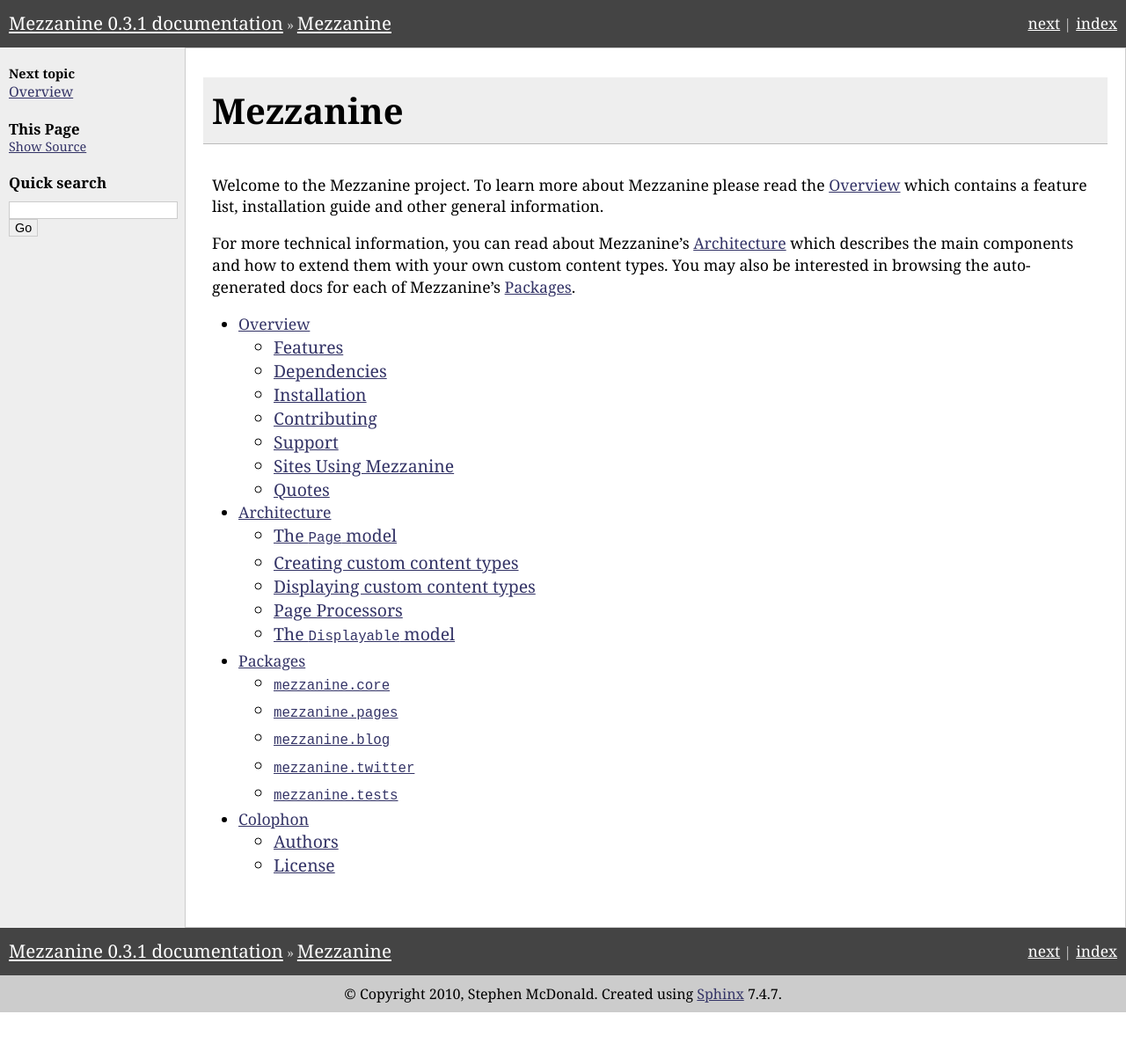
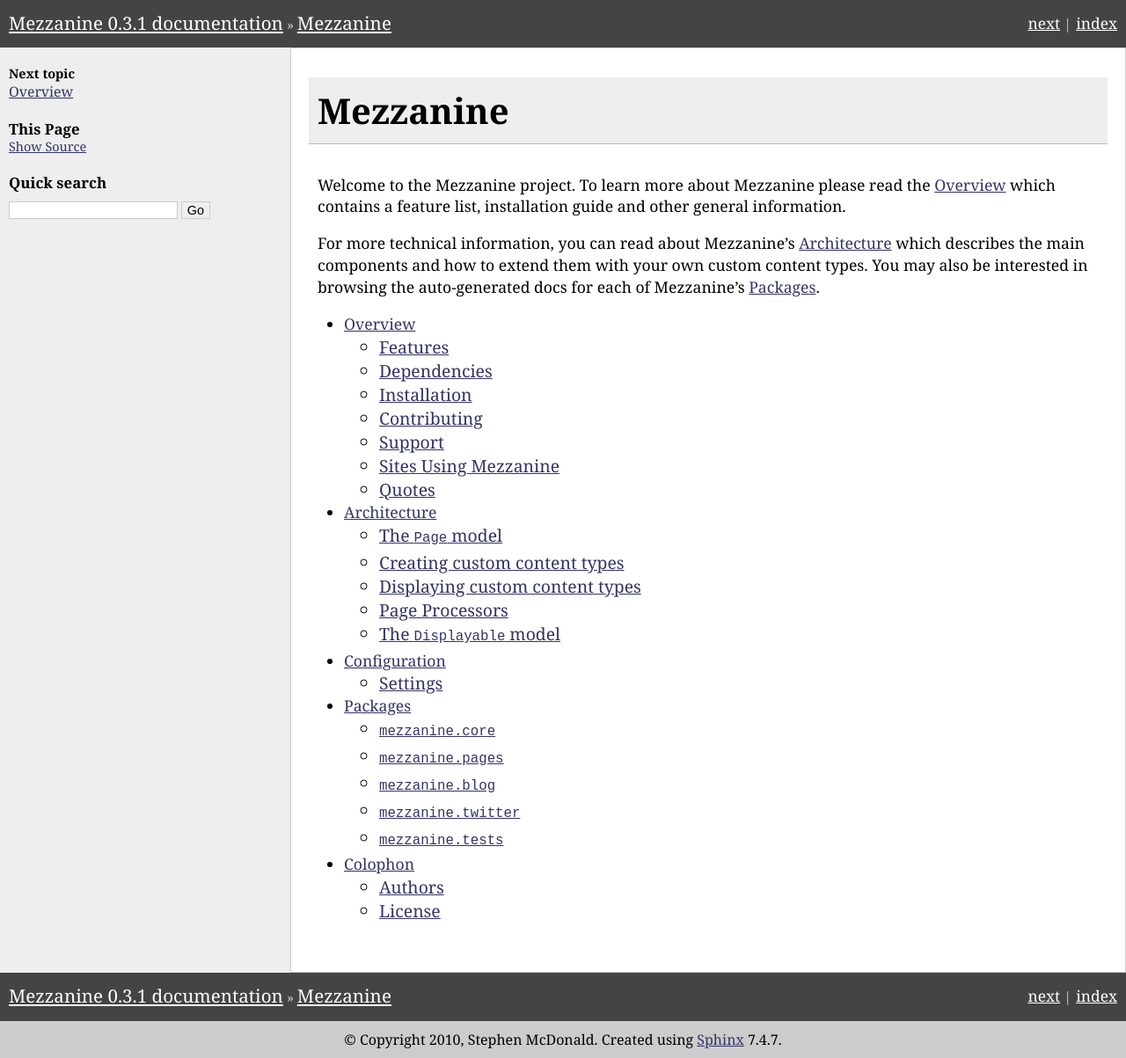
Before and after one commit to stephenmcd/mezzanine, a Sphinx documentation site: the page built from docs/index.rst, in a window 1280 px wide. Shown: the whole page at 88% size. Built offline with Sphinx 7.4.7, drawn with Linux system fonts in a browser that asks for light colours; before the commit the page ends 1151 px from its top, so only the background shows below that; some of the changed lines change nothing that is shown.

Commit message:
Added routine to sphinx conf.py to auto-generate docs for mezzanine.settings.

```diff
--- a/docs/conf.py
+++ b/docs/conf.py
@@ -12,9 +12,34 @@
 # serve to show the default.
 
 import sys, os
-sys.path.insert(0, os.path.join(os.path.abspath(os.path.dirname(__file__)), ".."))
+docs_path = os.path.abspath(os.path.dirname(__file__))
+sys.path.insert(0, os.path.join(docs_path, ".."))
 os.environ["DJANGO_SETTINGS_MODULE"] = "mezzanine.project_template.settings"
 import mezzanine
+
+# Generate the documentation for mezzanine.settings
+import mezzanine.settings
+settings_comment = []
+settings_docs = [".. THIS DOCUMENT IS AUTO GENERATED VIA conf.py"]
+with open(mezzanine.settings.__file__.rstrip("c"), "r") as f:
+    for line in f:
+        if line.startswith("#"):
+            settings_comment.append(line.lstrip("#").strip())
+        elif line.startswith("setting("):
+            settings_name = line.split('setting("', 1)[1].split('"', 1)[0]
+            settings_default = getattr(mezzanine.settings, settings_name)
+            if isinstance(settings_default, basestring):
+                settings_default = '"%s"' % settings_default
+            settings_default = "``%s``" % str(settings_default)
+            settings_name = "``MEZZANINE_%s``" % settings_name
+            settings_docs.extend(["", settings_name, "-" * len(settings_name)])
+            settings_docs.extend(["", "Default: %s" % settings_default, ""])
+            settings_docs.extend(settings_comment)
+            settings_comment = []
+        elif not line.strip():
+            settings_comment = []
+with open(os.path.join(docs_path, "settings.rst"), "w") as f:
+    f.write("\n".join(settings_docs))
 
 # If extensions (or modules to document with autodoc) are in another directory,
 # add these directories to sys.path here. If the directory is relative to the
--- /dev/null
+++ b/docs/configuration.rst
@@ -0,0 +1,11 @@
+=============
+Configuration
+=============
+
+Settings
+========
+
+Below are each of the settings you can define in your project's
+``settings`` module to control the behaviour of Mezzanine.
+
+.. include:: settings.rst
--- a/docs/index.rst
+++ b/docs/index.rst
@@ -16,5 +16,6 @@
 
     overview
     architecture
+    configuration
     packages
     colophon
--- a/docs/mezzanine_theme/static/mezzanine.css
+++ b/docs/mezzanine_theme/static/mezzanine.css
@@ -435,10 +435,10 @@
 .related li {color:#ccc;}
 .related .right a {font-size:110%;}
 .document {background:#eee;}
-.bodywrapper {margin:0 0 0 210px; background:#fff; border:1px solid #ccc;}
+.bodywrapper {margin:0 0 0 330px; background:#fff; border:1px solid #ccc;}
 input {border: 1px solid #ccc !important;}
 .documentwrapper {float:left; width:100%;}
-.sphinxsidebar {width:210px !important;}
+.sphinxsidebar {width:330px !important;}
 .sphinxsidebarwrapper {padding-top:20px !important;}
 .sphinxsidebarwrapper ul {padding:5px;}
 .sphinxsidebarwrapper li {font-size:100%; line-height:120%;}
--- /dev/null
+++ b/docs/settings.rst
@@ -0,0 +1,123 @@
+.. THIS DOCUMENT IS AUTO GENERATED VIA conf.py
+
+``MEZZANINE_ADMIN_REMOVAL``
+---------------------------
+
+Default: ``()``
+
+Unregister these models installed by default (occurs in urlconf).
+
+``MEZZANINE_BLOG_TITLE``
+------------------------
+
+Default: ``"The Mezzanine Blog"``
+
+Blog feed settings.
+
+``MEZZANINE_BLOG_DESCRIPTION``
+------------------------------
+
+Default: ``"The Mezzanine Blog"``
+
+
+``MEZZANINE_BLOG_BITLY_USER``
+-----------------------------
+
+Default: ``None``
+
+Credentials for bit.ly URL shortening service.
+
+``MEZZANINE_BLOG_BITLY_KEY``
+----------------------------
+
+Default: ``None``
+
+
+``MEZZANINE_BLOG_POST_PER_PAGE``
+--------------------------------
+
+Default: ``5``
+
+Number of blog posts to show on a blog listing page.
+
+``MEZZANINE_BLOG_POST_MAX_PAGING_LINKS``
+----------------------------------------
+
+Default: ``10``
+
+Maximum number of paging links to show on a blog listing page.
+
+``MEZZANINE_BLOG_SLUG``
+-----------------------
+
+Default: ``"blog"``
+
+Slug of the page object for the blog.
+
+``MEZZANINE_COMMENTS_DISQUS_SHORTNAME``
+---------------------------------------
+
+Default: ``None``
+
+Shortname when using the Disqus comments system (http://disqus.com).
+
+``MEZZANINE_COMMENTS_DISQUS_KEY``
+---------------------------------
+
+Default: ``None``
+
+Disqus user's API key for displaying recent comments in the admin dashboard.
+
+``MEZZANINE_COMMENTS_DEFAULT_APPROVED``
+---------------------------------------
+
+Default: ``True``
+
+If True, the built-in comments are approved by default.
+
+``MEZZANINE_COMMENTS_NUM_LATEST``
+---------------------------------
+
+Default: ``5``
+
+Number of latest comments to show in the admin dashboard.
+
+``MEZZANINE_COMMENTS_UNAPPROVED_VISIBLE``
+-----------------------------------------
+
+Default: ``True``
+
+If True, unapproved comments will have a placeholder visible on the site
+with a "waiting for approval" or "comment removed" message based on the
+workflow around the ``MEZZANINE_COMMENTS_DEFAULT_APPROVED`` setting - if
+True then the former message is used, if False then the latter.
+
+``MEZZANINE_GOOGLE_ANALYTICS_ID``
+---------------------------------
+
+Default: ``None``
+
+ID for using Google Analytics (http://www.google.com/analytics/) referred to
+as "Web Property ID"
+
+``MEZZANINE_MOBILE_USER_AGENTS``
+--------------------------------
+
+Default: ``('2.0 MMP', '240x320', '400X240', 'AvantGo', 'BlackBerry', 'Blazer', 'Cellphone', 'Danger', 'DoCoMo', 'Elaine/3.0', 'EudoraWeb', 'Googlebot-Mobile', 'hiptop', 'IEMobile', 'KYOCERA/WX310K', 'LG/U990', 'MIDP-2.', 'MMEF20', 'MOT-V', 'NetFront', 'Newt', 'Nintendo Wii', 'Nitro', 'Nokia', 'Opera Mini', 'Palm', 'PlayStation Portable', 'portalmmm', 'Proxinet', 'ProxiNet', 'SHARP-TQ-GX10', 'SHG-i900', 'Small', 'SonyEricsson', 'Symbian OS', 'SymbianOS', 'TS21i-10', 'UP.Browser', 'UP.Link', 'webOS', 'Windows CE', 'WinWAP', 'YahooSeeker/M1A1-R2D2', 'iPhone', 'iPod', 'Android', 'BlackBerry9530', 'LG-TU915 Obigo', 'LGE VX', 'webOS', 'Nokia5800')``
+
+Strings to check for in user agents when testing for a mobile device.
+
+``MEZZANINE_TAG_CLOUD_SIZES``
+-----------------------------
+
+Default: ``4``
+
+Number of different sizes given to tags when shown as a cloud.
+
+``MEZZANINE_PAGES_MENU_SHOW_ALL``
+---------------------------------
+
+Default: ``True``
+
+If True, the pages menu will show all levels of navigation by default,
+otherwise child pages are only shown when viewing the parent page.
```
